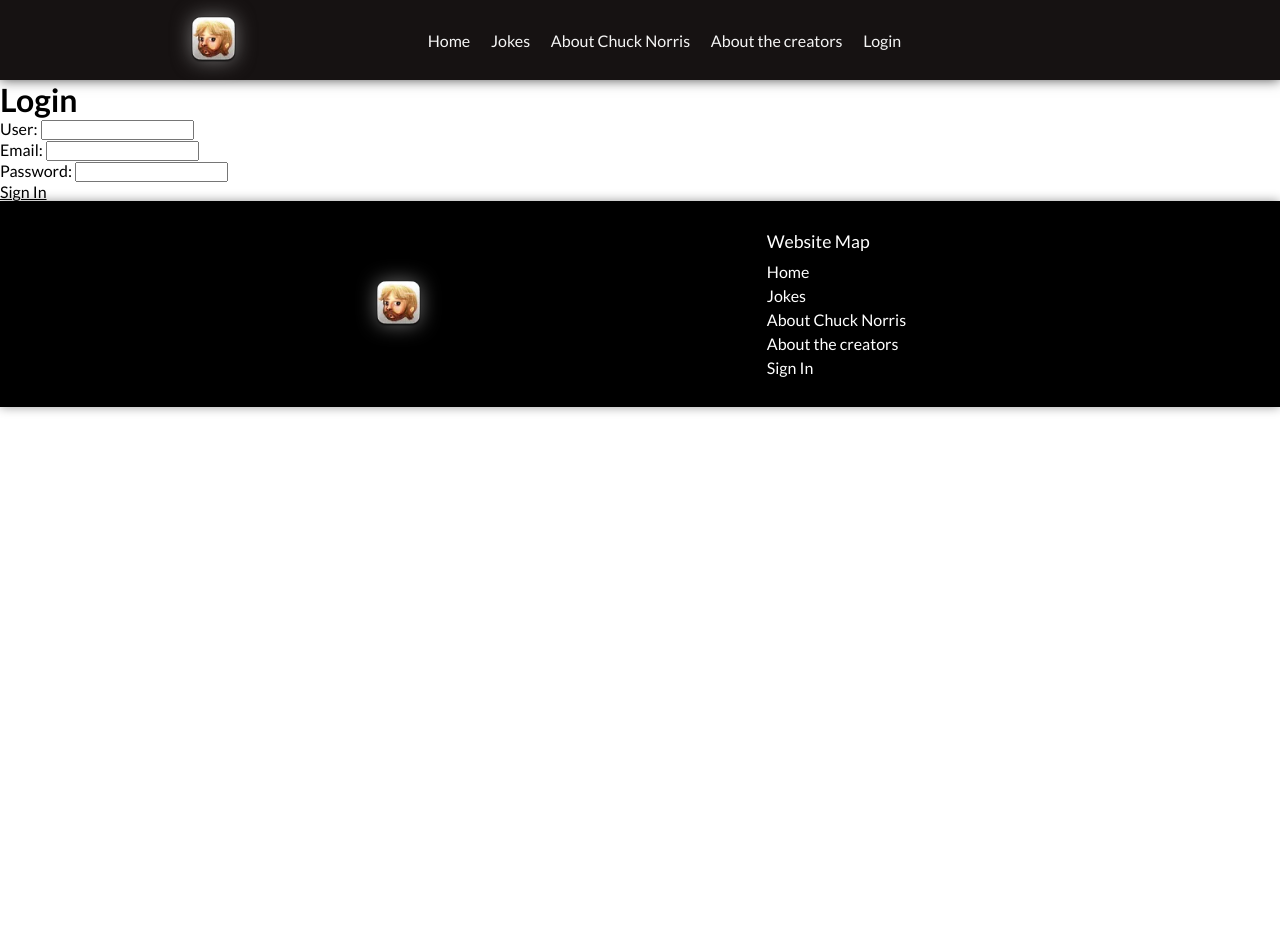
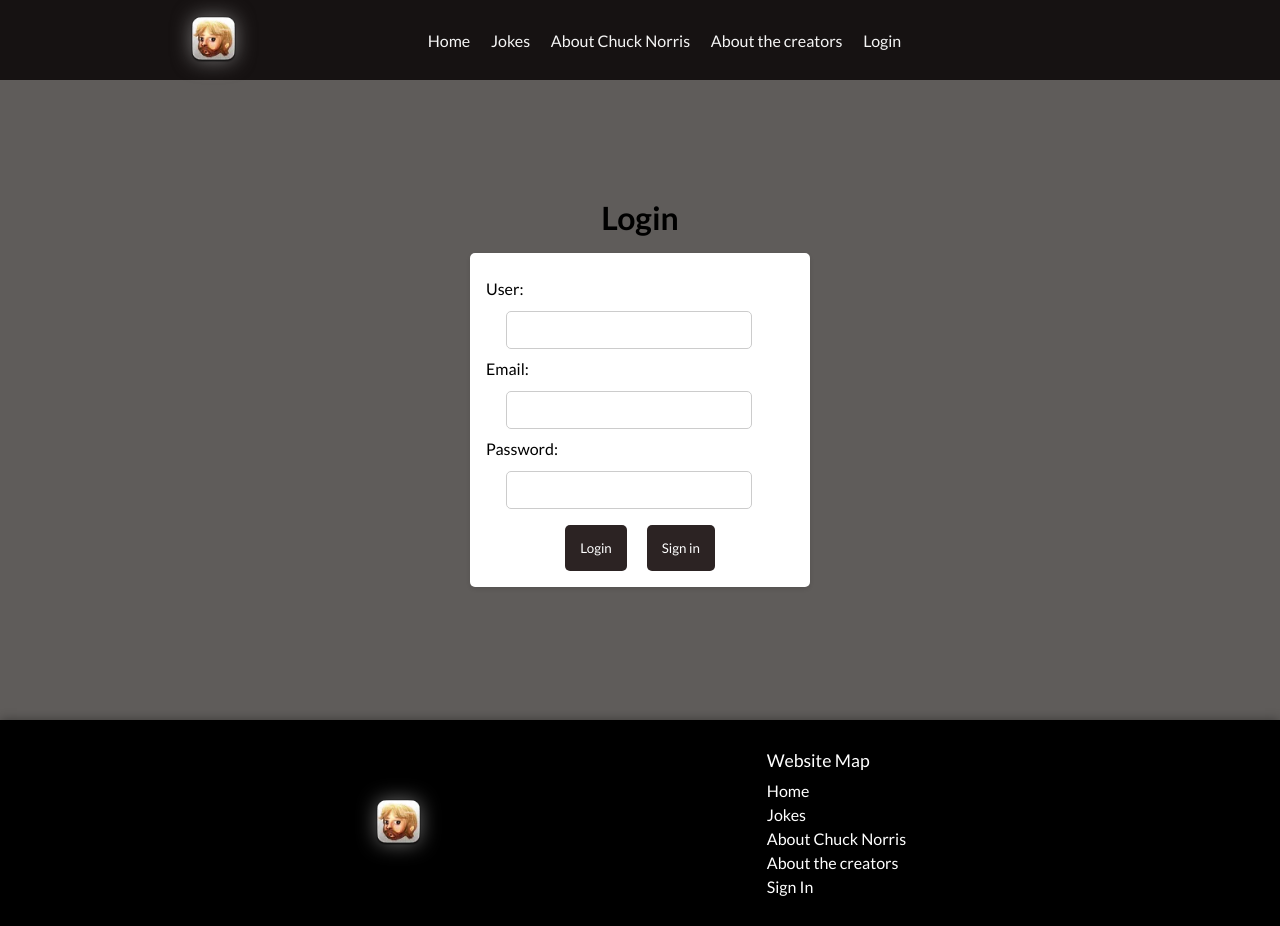
Before and after one commit to da4avi/chuck-norris-website, a React (Vite) app: page /login in a window 1280 px wide. Before the commit the page ends 800 px from the top, so only its background shows below. Built offline with nearby package versions, Linux system fonts and the light colour scheme.

Commit message:
feat: style login and register

```diff
--- a/src/pages/Login/index.jsx
+++ b/src/pages/Login/index.jsx
@@ -1,27 +1,37 @@
 import { Link } from 'react-router-dom'
 import './styles.css'
 
-export default function Login () {
+export default function Login() {
     return (
-        <>
+        <div className='login'>
             <h1>Login</h1>
+            <div className='card'>
                 <form action="">
                     <div>
                         <label htmlFor="">User: </label>
+                        <br />
                         <input type="text" name="" id="" />
                     </div>
                     <div>
                         <label htmlFor="">Email: </label>
+                        <br />
                         <input type="email" name="" id="" />
                     </div>
                     <div>
                         <label htmlFor="">Password: </label>
+                        <br />
                         <input type="password" name="" id="" />
                     </div>
                 </form>
                 <li>
-            <Link to="/register">Sign In</Link>
+                    <Link to="/">
+                        <button type="button">Login</button>
+                    </Link>
+                    <Link to="/register">
+                        <button type="button">Sign in</button>
+                    </Link>
                 </li>
-        </>
+            </div>
+        </div>
     )
 }
--- a/src/pages/Login/styles.css
+++ b/src/pages/Login/styles.css
@@ -0,0 +1,48 @@
+.login {
+    background-color: rgb(95, 92, 90);
+    display: flex;
+    justify-content: center;
+    flex-direction: column;
+    align-items: center;
+    width: 100%;
+    min-height: 80vh;
+    flex-wrap: wrap;
+}
+
+.login .card {
+    background-color: #fff;
+    padding: 16px;
+    box-shadow: 0 2px 4px rgba(0, 0, 0, 0.1);
+    border-radius: 5px;
+    margin: 16px;
+    line-height: 40px;
+    width: 340px;
+}
+
+.login input {
+    padding: 10px;
+    width: 80%;
+    border: 1px solid #ccc;
+    border-radius: 5px;
+    margin-left: 20px;
+}
+
+.login li {
+        display: flex;
+        justify-content: center;
+        align-items: center;
+        gap: 20px;
+        padding-top: 16px;
+}
+
+.login button {
+    background-color: #2c2323;
+    color: #fff;
+    padding: 15px;
+    border: none;
+    border-radius: 5px;
+}
+
+.login button:hover {
+    background-color: #161212;
+}
--- a/src/pages/Register/index.jsx
+++ b/src/pages/Register/index.jsx
@@ -3,31 +3,40 @@ import './styles.css'
 
 export default function Register () {
     return (
-        <>
-        <div>
+        <div className='register'>
             <h1>Sign in</h1>
+            <div className='card'>
                 <form action="">
                     <div>
                         <label htmlFor="">User: </label>
+                        <br />
                         <input type="text" name="" id="" />
                     </div>
                     <div>
                         <label htmlFor="">Email: </label>
+                        <br />
                         <input type="email" name="" id="" />
                     </div>
                     <div>
                         <label htmlFor="">Password: </label>
+                        <br />
                         <input type="password" name="" id="" />
                     </div>
                     <div>
-                <label htmlFor="">Confirm your password: </label>
+                        <label htmlFor="">Confirm Password: </label>
+                        <br />
                         <input type="password" name="" id="" />
                     </div>
                 </form>
                 <li>
-            <Link to="/login">Login </Link>
+                    <Link to="/login">
+                        <button type="button">Create</button>
+                    </Link>
+                    <Link to="/login">
+                        <button type="button">Login</button>
+                    </Link>
                 </li>
             </div>
-        </>
+        </div>
     )
 }
--- a/src/pages/Register/styles.css
+++ b/src/pages/Register/styles.css
@@ -0,0 +1,48 @@
+.register {
+    background-color: rgb(95, 92, 90);
+    display: flex;
+    justify-content: center;
+    flex-direction: column;
+    align-items: center;
+    width: 100%;
+    min-height: 80vh;
+    flex-wrap: wrap;
+}
+
+.register .card {
+    background-color: #fff;
+    padding: 16px;
+    box-shadow: 0 2px 4px rgba(0, 0, 0, 0.1);
+    border-radius: 5px;
+    margin: 16px;
+    line-height: 40px;
+    width: 340px;
+}
+
+.register input {
+    padding: 10px;
+    width: 80%;
+    border: 1px solid #ccc;
+    border-radius: 5px;
+    margin-left: 20px;
+}
+
+.register li {
+        display: flex;
+        justify-content: center;
+        align-items: center;
+        gap: 20px;
+        padding-top: 16px;
+}
+
+.register button {
+    background-color: #2c2323;
+    color: #fff;
+    padding: 15px;
+    border: none;
+    border-radius: 5px;
+}
+
+.reg button:hover {
+    background-color: #161212;
+}
```
Lines whose indentation alone changed are shown as unchanged.
